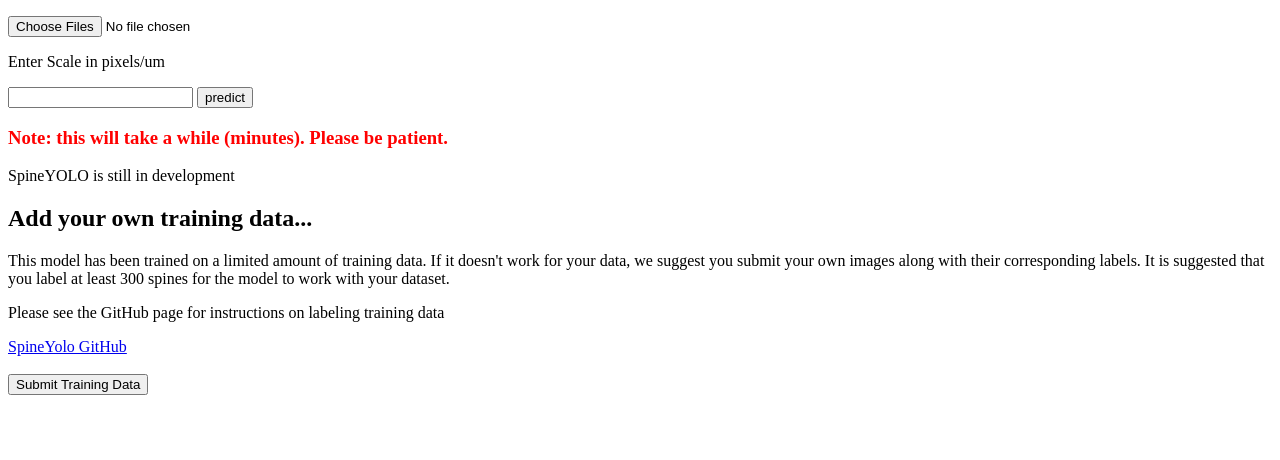
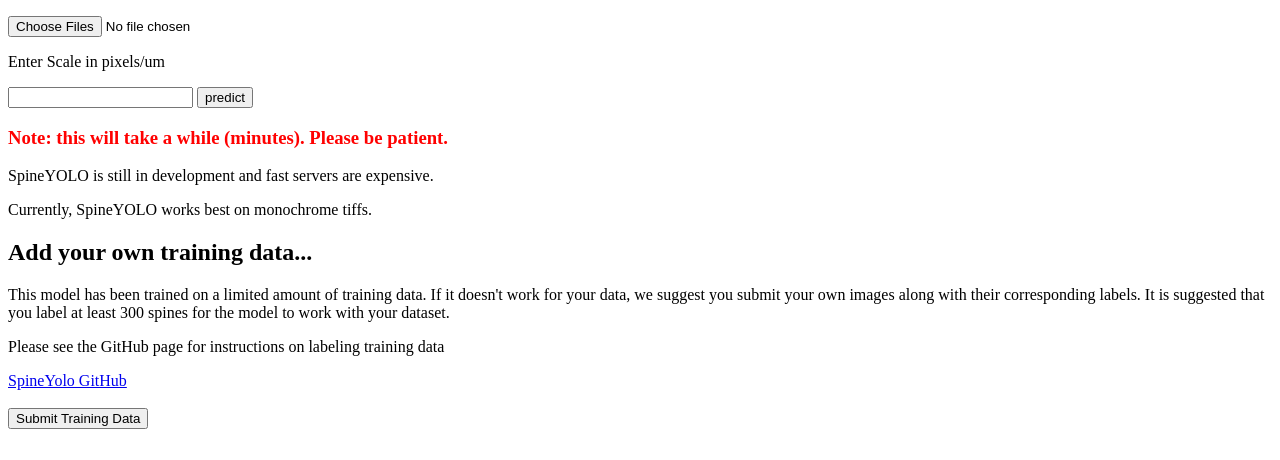
Before and after one commit to mikeusru/SpineYoloOnline, a Flask app: page / in a window 1280 px wide. Shown: the part 340-800 px from the top of the page. Run offline with Flask 2, Linux system fonts and the light colour scheme.

Commit message:
added note about performance on index.html

```diff
--- a/templates/index.html
+++ b/templates/index.html
@@ -20,7 +20,8 @@
     </form>
 
 <h3>Note: this will take a while (minutes). Please be patient.</h3>
-    <p>SpineYOLO is still in development</p>
+    <p>SpineYOLO is still in development and fast servers are expensive.</p>
+    <p>Currently, SpineYOLO works best on monochrome tiffs.</p>
 
 <h2>Add your own training data...</h2>
     <p>This model has been trained on a limited amount of training data.
```
